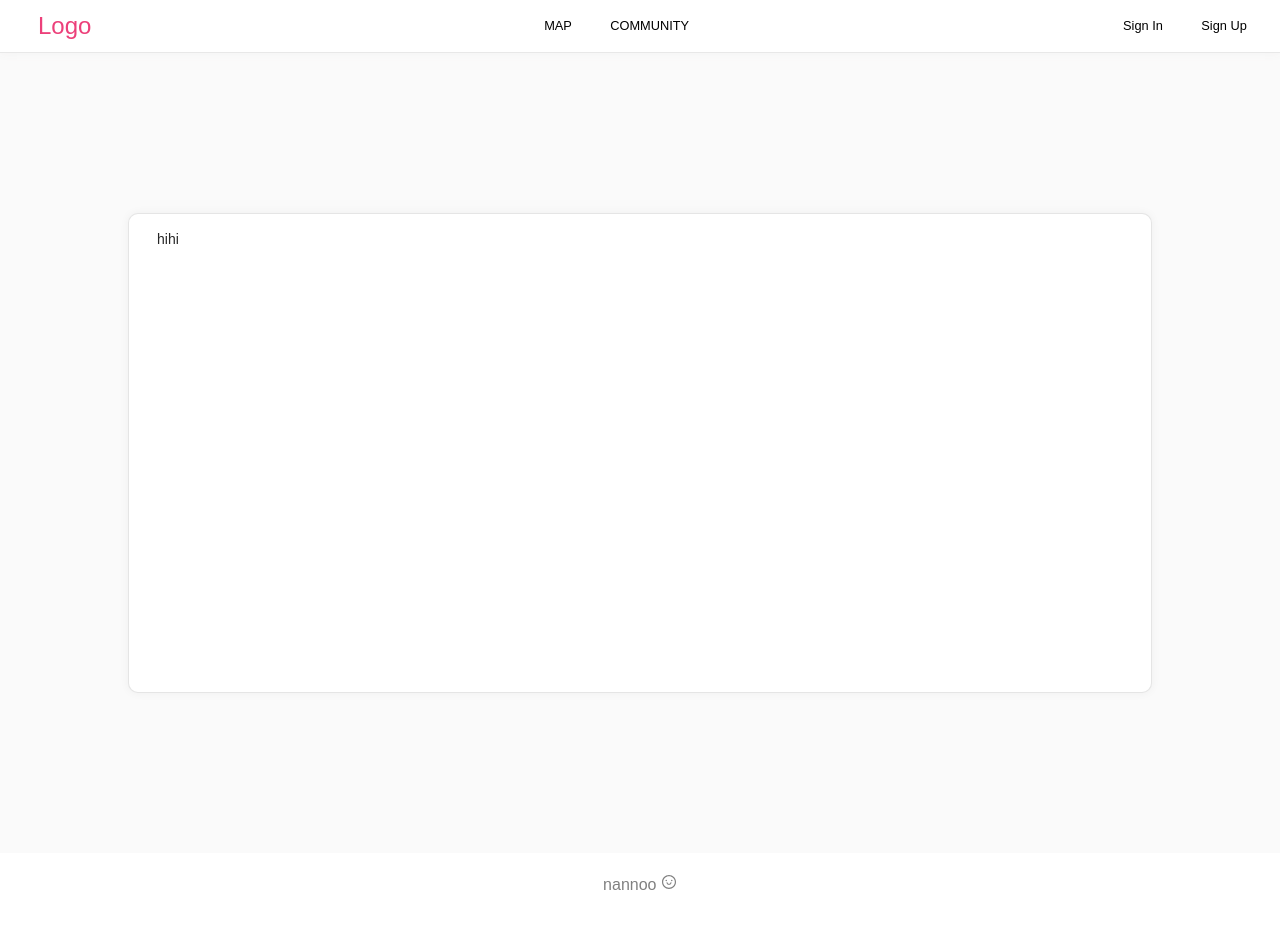
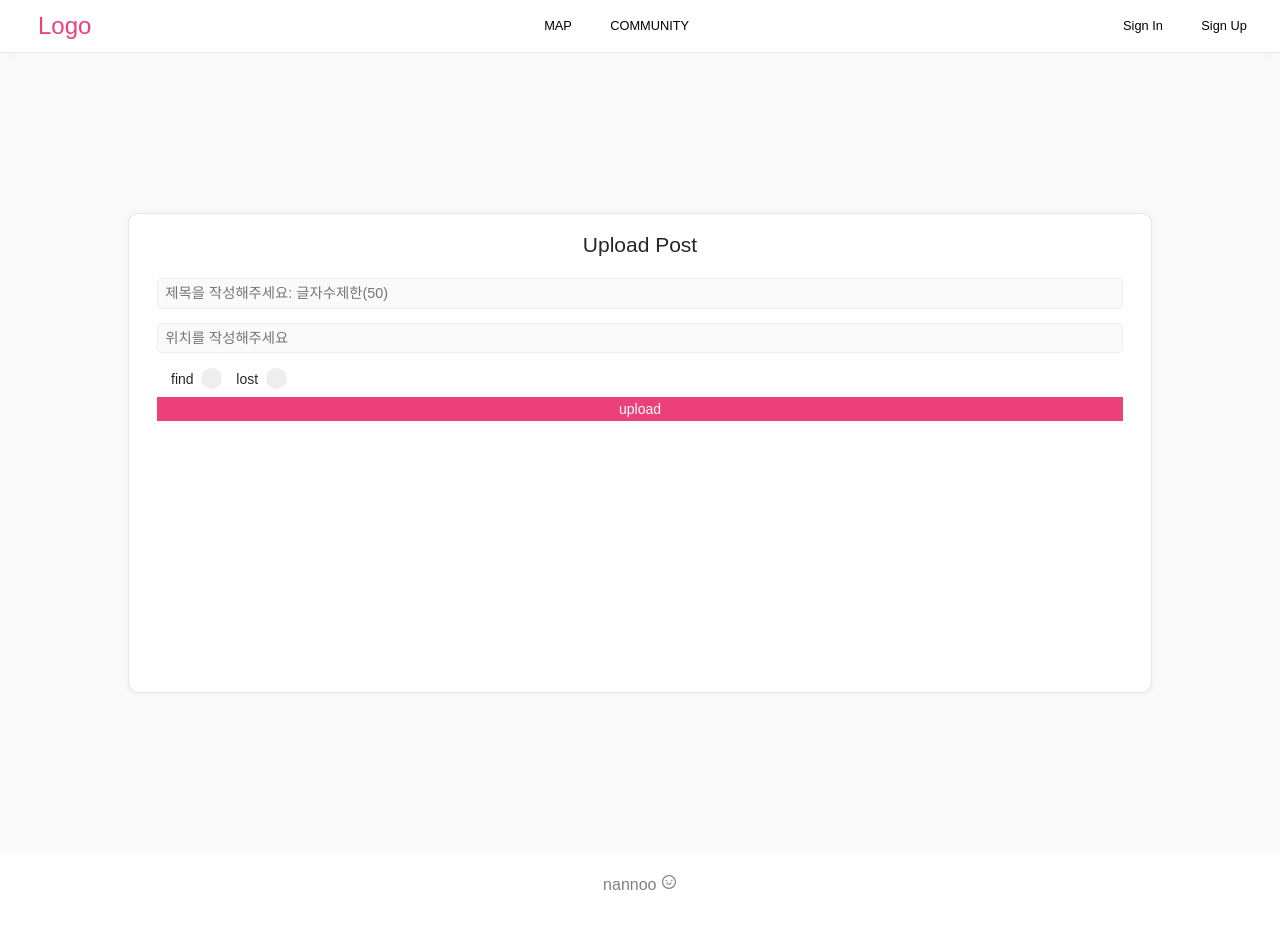
Before and after one commit to nan-noo/Stray-Animal-Map, a React (Create React App) app in the folder client/: page /upload in a window 1280 px wide. Shown: the top 928 px of the page. Built offline with nearby package versions, Linux system fonts and the light colour scheme; no server answers; a web font is replaced by a local one.

Commit message:
add button & inputs to UploadPage

```diff
--- a/client/src/components/assets/Buttons.js
+++ b/client/src/components/assets/Buttons.js
@@ -1,7 +1,6 @@
 import styled from "styled-components";
 
 export const PrimaryButton = styled.button`
-    height: 100%;
     width: 100%;
 
     background: #ec407a;
--- a/client/src/components/views/UploadPage/UploadPage.js
+++ b/client/src/components/views/UploadPage/UploadPage.js
@@ -1,9 +1,14 @@
-import React from 'react';
+import React, {useState} from 'react';
 import styled from 'styled-components';
+import axios from '../../../axios';
+
+import { PrimaryButton } from '../../assets/Buttons';
+import RadioButton from '../../assets/RadioButton';
 
 const UploadBox = styled.div`
     display: flex;
     flex-direction: column;
+    align-items: center;
 
     width: 80%;
     height: 60%;
@@ -16,11 +21,60 @@ const UploadBox = styled.div`
     box-shadow: 0 0 10px rgba(0,0,0,.05);
 `;
 
+const FormBox = styled.form`
+    width: 100%;
+`;
+
+const InputBox = styled.input`
+    width: 100%;
+    margin: 0.5em 0;
+    padding: 0.2em 0.5em;
+    font-size: 0.9rem;
+
+    border-radius: 5px;
+    border: 1px solid #eeeeee;
+    background: #fafafa;
+`;
+
 function UploadPage() {
+    const [inputs, setInputs] = useState({
+        title: '', img: '', content: '', location: '', type: 0,
+    });
+    const {title, img, content, location, type} = inputs;
+
+    const [checked, setChecked] = useState('');
+
+    // postId, latLng, writer도 같이 업로드
+    const onSubmit = e => {
+        e.preventDefault();
+        console.log(inputs);
+    };
+
+    const onInputChange = e => {
+        const {name, value} = e.target;
+        setInputs(prevState => ({ ...prevState, [name]: value }));
+    };
+
+    const onCheckedHandler = e => {
+        setChecked(e.target.value);
+    }
+
     return (
         <div className="app">
             <UploadBox>
-                hihi
+                <h2>Upload Post</h2>
+                {/* input: title, img, content, location, type */}
+                <FormBox onSubmit={onSubmit}>
+                    <InputBox type="text" placeholder="제목을 작성해주세요: 글자수제한(50)"
+                        name="title" value={title} onChange={onInputChange}
+                    />
+                    <InputBox type="text" placeholder="위치를 작성해주세요"
+                        name="location" value={location} onChange={onInputChange}
+                    />
+                    <RadioButton checked={checked} setChecked={onCheckedHandler}/>
+                    <PrimaryButton>upload</PrimaryButton>
+                </FormBox>
+
             </UploadBox>
 
         </div>
```
